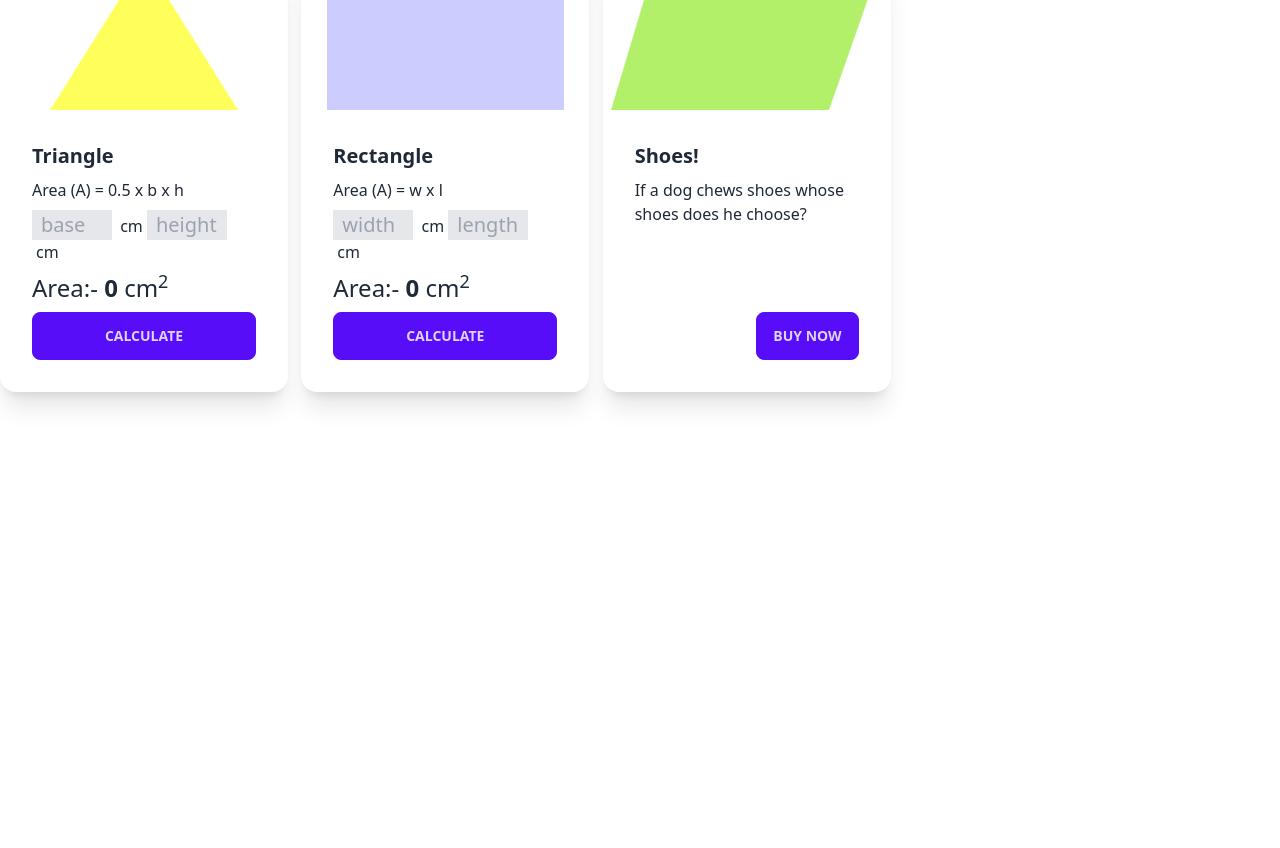
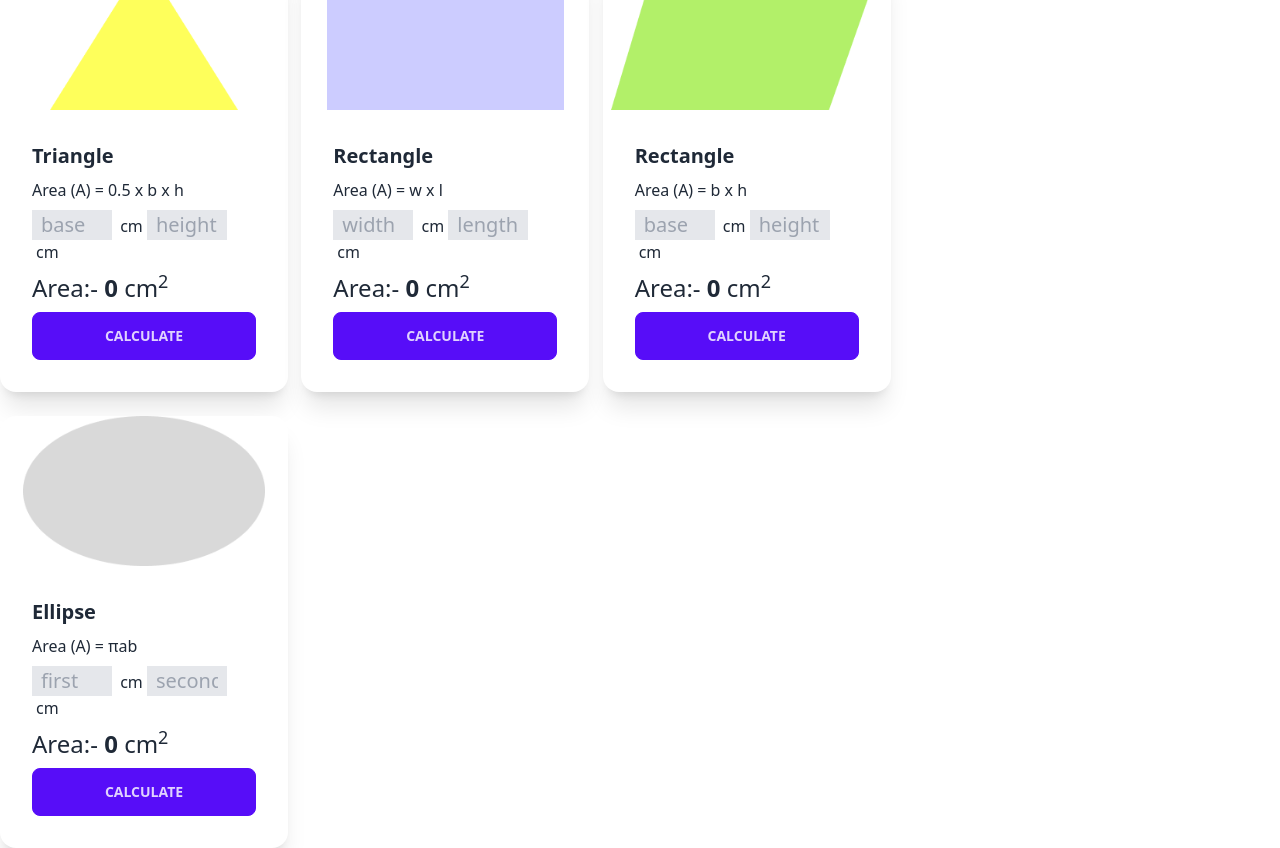
Before and after one commit to sohan704/geometry-genius, a plain HTML site: page index.html in a window 1280 px wide. Shown: the part 40-888 px from the top of the page. Before the commit the page ends 800 px from the top, so only its background shows below. Drawn offline with nearby package versions, Linux system fonts and the light colour scheme.

Commit message:
new changes

```diff
--- a/index.html
+++ b/index.html
@@ -61,10 +61,42 @@
          <div class="card w-72 bg-base-100 shadow-xl">
           <figure><img src="/images/parallelogram.png" class="h-[150px]" alt="Shoes" /></figure>
           <div class="card-body">
-            <h2 class="card-title">Shoes!</h2>
-            <p>If a dog chews shoes whose shoes does he choose?</p>
-            <div class="card-actions justify-end">
-              <button class="btn btn-primary">Buy Now</button>
+            <h2 class="card-title">Rectangle</h2>
+            <p>Area (A) = b x h</p>
+
+            <p>
+              <!-- parallelogram-base -->
+              <input type="text" class="border bg-gray-200 text-xl w-20 px-2" placeholder="base" name="" id="parallelogram-base">
+              <span class="ml-1">cm</span>
+              <!-- parallelogram-height -->
+              <input type="text" class="border bg-gray-200 text-xl w-20 px-2" placeholder="height" name="" id="parallelogram-height">
+              <span class="ml-1">cm</span>
+            </p>
+            <p class="text-2xl">Area:- <span class="font-bold" id="parallelogram-area">0</span> cm<sup>2</sup> </p>
+            <div class="card-actions">
+              <button onclick="calculateParallelogramArea()" class="btn btn-primary w-full">Calculate</button>
+            </div>
+          </div>
+        </div>
+
+        <!-- Ellipse Card -->
+        <div class="card w-72 bg-base-100 shadow-xl">
+          <figure><img src="/images/ellipse.png" class="h-[150px]" alt="Shoes" /></figure>
+          <div class="card-body">
+            <h2 class="card-title">Ellipse</h2>
+            <p>Area (A) = πab</p>
+
+            <p>
+              <!-- parallelogram-base -->
+              <input type="text" class="border bg-gray-200 text-xl w-20 px-2" placeholder="first" name="" id="ellipse-first-radius">
+              <span class="ml-1">cm</span>
+              <!-- parallelogram-height -->
+              <input type="text" class="border bg-gray-200 text-xl w-20 px-2" placeholder="second" name="" id="ellipse-second-radius">
+              <span class="ml-1">cm</span>
+            </p>
+            <p class="text-2xl">Area:- <span class="font-bold" id="ellipse-area">0</span> cm<sup>2</sup> </p>
+            <div class="card-actions">
+              <button onclick="calculateEllipseArea()" class="btn btn-primary w-full">Calculate</button>
             </div>
           </div>
         </div>
--- a/scripts/area_calculator.js
+++ b/scripts/area_calculator.js
@@ -27,3 +27,32 @@ function calculateRectangleArea(){
   console.log(area);
   document.getElementById('rectangle-area').innerText = area;
 }
+
+//reusable function --> DRY code
+
+function calculateParallelogramArea(){
+   const base = getInputValueById('parallelogram-base');
+   const height = getInputValueById('parallelogram-height');
+   const area = base*height;
+   setInnerTextById('parallelogram-area',area);
+}
+
+function calculateEllipseArea(){
+  const first = getInputValueById('ellipse-first-radius');
+  const second = getInputValueById('ellipse-second-radius');
+  const area = 3.14*first*second;
+  setInnerTextById('ellipse-area',area);
+}
+
+
+function getInputValueById(fieldId){
+  const inputField = document.getElementById(fieldId);
+  const inputValueText = inputField.value;
+  const inputValue = parseFloat(inputValueText);
+  return inputValue;
+}
+
+function setInnerTextById(elementId, text){
+   const element = document.getElementById(elementId);
+   element.innerText = text;
+}
```
